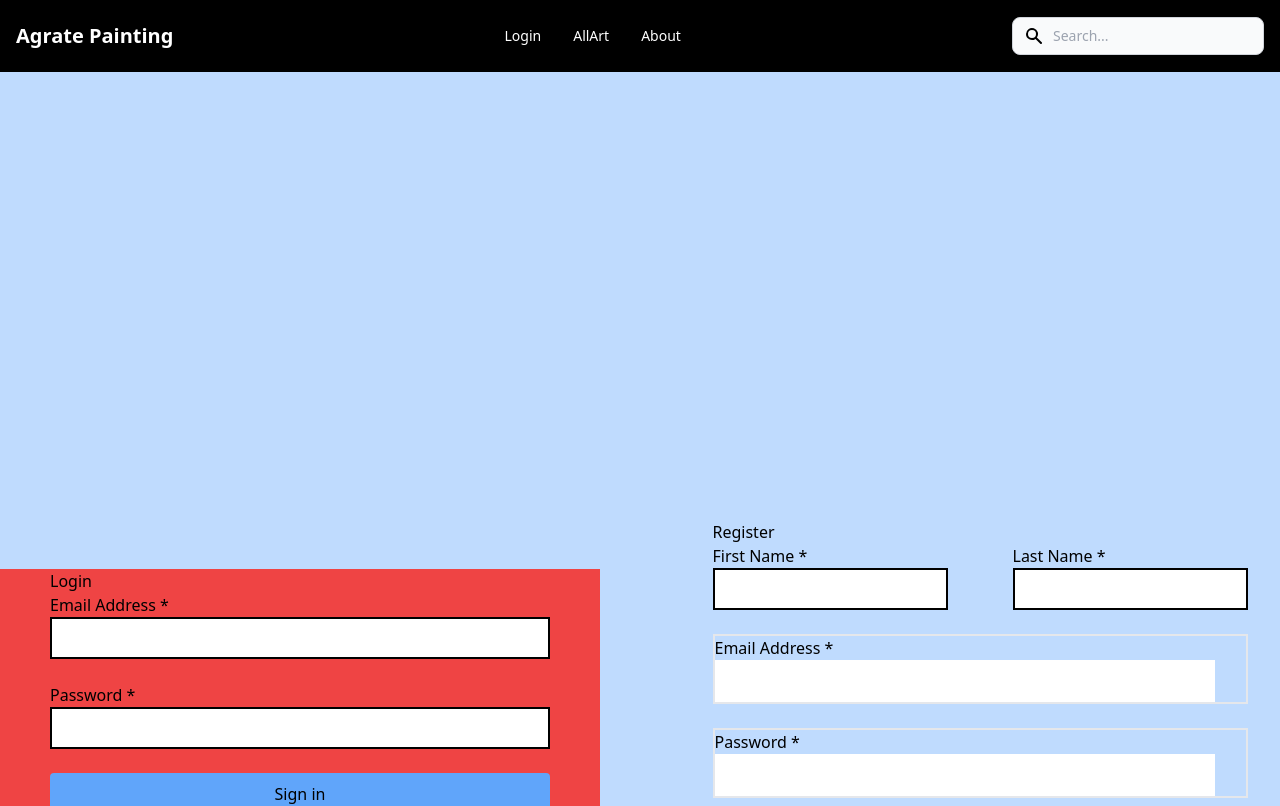
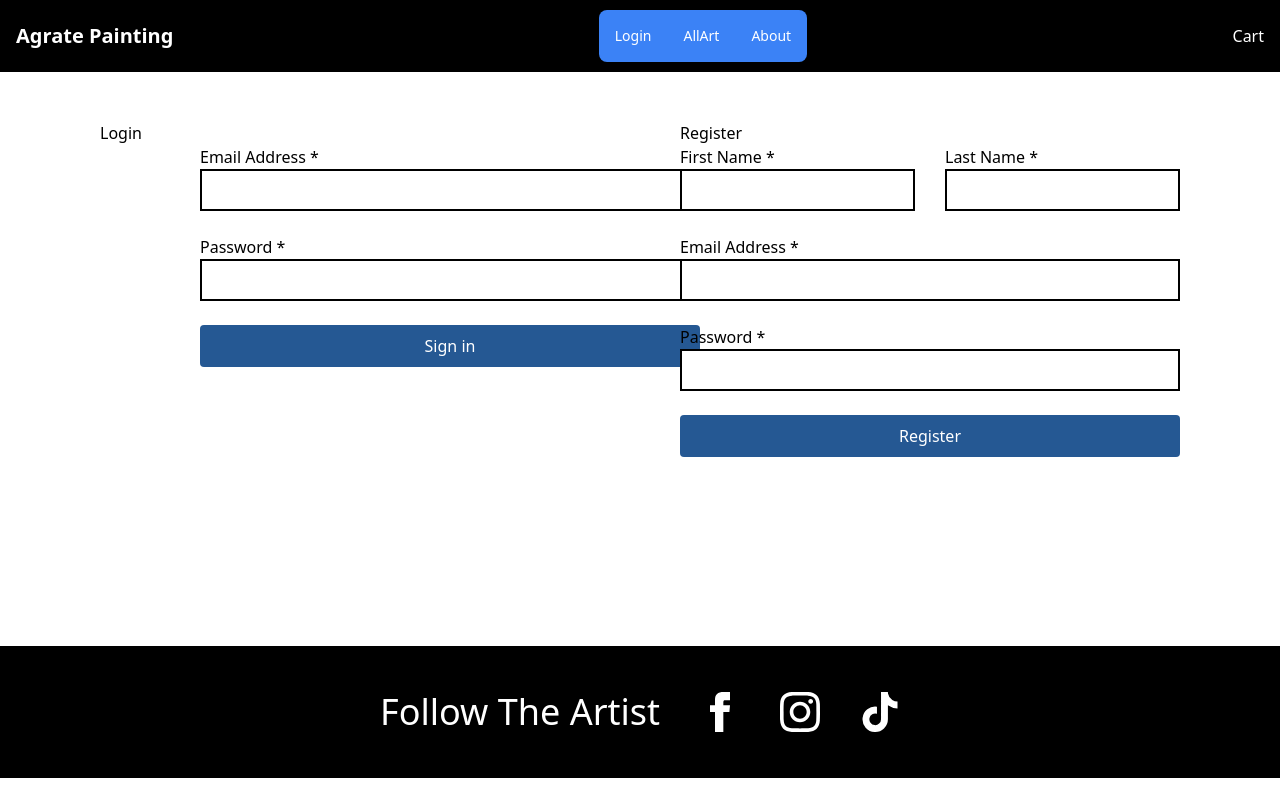
Before and after one commit to Agrate0718/Agrate-Painting, a React (Create React App) app in the folder client/: page /Login in a window 1280 px wide. Shown: the top 806 px of the page. Built offline with nearby package versions, Linux system fonts and the light colour scheme.

Commit message:
aadded footer to app.tsx and removed footer from all other files that had it, Created the CartPage.tsx, and took the search bar off of the navbar and replaced it with a link to the cart component page

```diff
--- a/client/src/App.tsx
+++ b/client/src/App.tsx
@@ -6,6 +6,8 @@ import LoginPage from "./components/Pages/LoginPage";
 import NavBar from "./components/Partials/NavBar";
 import jwt_decode from "jwt-decode";
 import { useEffect, useState } from "react";
+import Footer from "./components/Partials/Footer";
+import CartPage from "./components/Pages/CartPage";
 
 export default function App() {
   // interface currentUser{
@@ -64,8 +66,11 @@ export default function App() {
                 />
               }
             />
+
+            <Route path="/Cart" element={<CartPage />} />
           </Routes>
         </main>
+        <Footer />
       </div>
     </Router>
   );
--- a/client/src/components/Pages/AllArtworks.tsx
+++ b/client/src/components/Pages/AllArtworks.tsx
@@ -1,7 +1,6 @@
 import axios from "axios";
 import { useEffect, useMemo, useState } from "react";
 import ArtWorkCard from "../Partials/ArtworkCard";
-import Footer from "../Partials/Footer";
 
 export default function AllArtworks() {
   console.log("test page");
@@ -52,7 +51,6 @@ export default function AllArtworks() {
           <p>{errorMessage}</p>
         </div>
       </div>
-      <Footer />
     </div>
   );
 }
--- /dev/null
+++ b/client/src/components/Pages/CartPage.tsx
@@ -0,0 +1,7 @@
+export default function CartPage() {
+  return (
+    <div className="h-full w-full bg-orange-500">
+      <p>cart page</p>
+    </div>
+  );
+}
--- a/client/src/components/Pages/LandingPage.tsx
+++ b/client/src/components/Pages/LandingPage.tsx
@@ -1,5 +1,4 @@
 import Carousel from "../Partials/Carousel";
-import Footer from "../Partials/Footer";
 
 export default function LandingPage() {
   return (
@@ -14,7 +13,6 @@ export default function LandingPage() {
           fantastic artwork
         </div>
       </div>
-      <Footer />
     </div>
   );
 }
--- a/client/src/components/Pages/LoginPage.tsx
+++ b/client/src/components/Pages/LoginPage.tsx
@@ -1,7 +1,6 @@
 import axios from "axios";
 import { useState } from "react";
 import jwt_decode from "jwt-decode";
-import Footer from "../Partials/Footer";
 
 type LoginPageProps = {
   currentUser: any;
@@ -48,19 +47,23 @@ export default function LoginPage({
   };
   return (
     <div>
-      <div className="  grid gap-20 w-[484]  grid-cols-2   place-items-center h-[1240px] bg-blue-200">
+      <div className=" flex items-center block justify-center h-[550px] mt-6  ">
+        <div className=""></div>
+        <div className="  grid gap-20 w-[484]  grid-cols-2    h-[500px]  ">
+          <div className=" row-span-1">
+            <h2 className="">Login</h2>
             <form
-          className=" w-full flex justify-center items-center flex-wrap  bg-red-500"
+              className="  w-full flex justify-center items-center flex-wrap grid grid-cols-1 grid-cols-[300px]"
               onSubmit={handleSubmit}
             >
               {/* <!-- Email input --> */}
+
               <div className="mb-6 ">
-            <p className="mb-.1">Login</p>
-            <p className="mb-.1">Email Address *</p>
+                <p>Email Address *</p>
                 <input
                   type="email"
                   id="email"
-              className="w-[500px] h-[42px] border-solid border-2 border-black  p-2.5 "
+                  className="w-[500px] h-[42px] border-solid border-black border-2   p-2.5 "
                   onChange={(e) => setEmail(e.target.value)}
                   value={email}
                   required
@@ -73,7 +76,7 @@ export default function LoginPage({
                 <input
                   type="password"
                   id="password"
-              className="w-[500px] h-[42px] border-solid border-2 border-black  p-2.5"
+                  className="w-[500px] h-[42px]  border-solid border-black border-2   p-2.5"
                   onChange={(e) => setPassword(e.target.value)}
                   value={password}
                   required
@@ -83,51 +86,54 @@ export default function LoginPage({
               {/* <!-- Submit button --> */}
               <button
                 type="submit"
-            className="w-[500px] h-[42px] bg-blue-400 rounded  "
+                className="w-[500px] h-[42px] bg-[#255893] rounded text-white "
                 data-mdb-ripple="true"
                 data-mdb-ripple-color="light"
               >
                 Sign in
               </button>
             </form>
+          </div>
 
-        <div className=" ">
+          <div className="">
+            {" "}
+            <h2>Register</h2>
             <form
-            className="  bg-orage-500 w-full flex justify-center items-center flex-wrap grid grid-cols-2 grid-cols-[300px]"
+              className="  w-full flex justify-center items-center flex-wrap grid grid-cols-2 grid-cols-[265px] "
               onSubmit={handleSubmit}
             >
               {/* <!-- First Name input --> */}
-            <p className="mb  col-span-2 ">Register</p>
-            <div className="mb-6 ">
-              <p className="mb-.1">First Name *</p>
+
+              <div className="mb-6">
+                <p>First Name *</p>
                 <input
                   type="email"
                   id="email"
-                className="w-[235px] h-[42px] border-solid border-2 border-black  p-2.5 "
+                  className="w-[235px] h-[42px]  border-solid border-black border-2   p-2.5 "
                   onChange={(e) => setEmail(e.target.value)}
                   value={email}
                   required
                 />
               </div>
               {/* <!-- Last Name input --> */}
-            <div className="mb-6 ">
-              <p className="mb-.1">Last Name *</p>
+              <div className="mb-6">
+                <p>Last Name *</p>
                 <input
                   type="email"
                   id="email"
-                className="w-[235px] h-[42px] border-solid border-2 border-black  p-2.5 "
+                  className="w-[235px] h-[42px]  border-solid border-black border-2   p-2.5 "
                   onChange={(e) => setEmail(e.target.value)}
                   value={email}
                   required
                 />
               </div>
               {/* <!-- Email input --> */}
-            <div className="mb-6 col-end-3 col-span-2 border-2 ">
-              <p className="mb-.1">Email Address *</p>
+              <div className="mb-6 col-end-3 col-span-2  ">
+                <p>Email Address *</p>
                 <input
                   type="email"
                   id="email"
-                className="w-[500px] h-[42px] border-solid  border-black  p-2.5 "
+                  className="w-[500px] h-[42px]  border-solid border-black border-2  p-2.5 "
                   onChange={(e) => setEmail(e.target.value)}
                   value={email}
                   required
@@ -135,12 +141,12 @@ export default function LoginPage({
               </div>
 
               {/* <!-- Password input --> */}
-            <div className="mb-6 col-end-3 col-span-2 border-2">
+              <div className="mb-6 col-end-3 col-span-2 ">
                 <p>Password *</p>
                 <input
                   type="password"
                   id="password"
-                className="w-[500px] h-[42px] border-solid  border-black  p-2.5"
+                  className="w-[500px] h-[42px]  border-solid border-black border-2  p-2.5"
                   onChange={(e) => setPassword(e.target.value)}
                   value={password}
                   required
@@ -150,16 +156,16 @@ export default function LoginPage({
               {/* <!-- Submit button --> */}
               <button
                 type="submit"
-              className="w-[500px] h-[42px] bg-blue-400 rounded  "
+                className="w-[500px] h-[42px] bg-[#255893] rounded text-white  "
                 data-mdb-ripple="true"
                 data-mdb-ripple-color="light"
               >
-              Sign in
+                Register
               </button>
             </form>
           </div>
         </div>
-      <Footer />
+      </div>
     </div>
   );
 }
--- a/client/src/components/Partials/Footer.tsx
+++ b/client/src/components/Partials/Footer.tsx
@@ -2,14 +2,14 @@ export default function Footer() {
   return (
     <footer>
       <div className="h-[132px] bg-black mb-[100px] flex items-center justify-center">
-        <div className="text-white text-4xl">Follow The Artist:</div>
+        <div className="text-white text-4xl">Follow The Artist</div>
 
-        <div className=" bg-green-500 grid gap-10   grid-cols-3  place-items-center">
+        <div className="  grid gap-10 ml-10   grid-cols-3  place-items-center">
           {/* Facebook */}
           <svg
             xmlns="http://www.w3.org/2000/svg"
-            className="h-10 w-10"
-            fill="white"
+            className="h-10 w-10 fill-current text-white hover:text-slate-400"
+            // fill="white"
             viewBox="0 0 24 24"
           >
             <path d="M9 8h-3v4h3v12h5v-12h3.642l.358-4h-4v-1.667c0-.955.192-1.333 1.115-1.333h2.885v-5h-3.808c-3.596 0-5.192 1.583-5.192 4.615v3.385z" />
@@ -18,8 +18,8 @@ export default function Footer() {
           {/* Instagram */}
           <svg
             xmlns="http://www.w3.org/2000/svg"
-            className="h-10 w-10"
-            fill="white"
+            className="h-10 w-10 fill-current text-white hover:text-slate-400"
+            // fill="white"
             viewBox="0 0 24 24"
           >
             <path d="M12 2.163c3.204 0 3.584.012 4.85.07 3.252.148 4.771 1.691 4.919 4.919.058 1.265.069 1.645.069 4.849 0 3.205-.012 3.584-.069 4.849-.149 3.225-1.664 4.771-4.919 4.919-1.266.058-1.644.07-4.85.07-3.204 0-3.584-.012-4.849-.07-3.26-.149-4.771-1.699-4.919-4.92-.058-1.265-.07-1.644-.07-4.849 0-3.204.013-3.583.07-4.849.149-3.227 1.664-4.771 4.919-4.919 1.266-.057 1.645-.069 4.849-.069zm0-2.163c-3.259 0-3.667.014-4.947.072-4.358.2-6.78 2.618-6.98 6.98-.059 1.281-.073 1.689-.073 4.948 0 3.259.014 3.668.072 4.948.2 4.358 2.618 6.78 6.98 6.98 1.281.058 1.689.072 4.948.072 3.259 0 3.668-.014 4.948-.072 4.354-.2 6.782-2.618 6.979-6.98.059-1.28.073-1.689.073-4.948 0-3.259-.014-3.667-.072-4.947-.196-4.354-2.617-6.78-6.979-6.98-1.281-.059-1.69-.073-4.949-.073zm0 5.838c-3.403 0-6.162 2.759-6.162 6.162s2.759 6.163 6.162 6.163 6.162-2.759 6.162-6.163c0-3.403-2.759-6.162-6.162-6.162zm0 10.162c-2.209 0-4-1.79-4-4 0-2.209 1.791-4 4-4s4 1.791 4 4c0 2.21-1.791 4-4 4zm6.406-11.845c-.796 0-1.441.645-1.441 1.44s.645 1.44 1.441 1.44c.795 0 1.439-.645 1.439-1.44s-.644-1.44-1.439-1.44z" />
@@ -29,16 +29,16 @@ export default function Footer() {
           <svg
             xmlns="http://www.w3.org/2000/svg"
             viewBox="0 0 448 512"
-            className="h-10 w-10"
+            className="h-10 w-10 fill-current text-white hover:text-slate-400"
           >
             <path
-              fill="white"
+              // fill="white"
               d="M448,209.91a210.06,210.06,0,0,1-122.77-39.25V349.38A162.55,162.55,0,1,1,185,188.31V278.2a74.62,74.62,0,1,0,52.23,71.18V0l88,0a121.18,121.18,0,0,0,1.86,22.17h0A122.18,122.18,0,0,0,381,102.39a121.43,121.43,0,0,0,67,20.14Z"
             />
           </svg>
         </div>
       </div>
-      <ul className="text-center ">
+      <ul className="text-center mb-10 ">
         <li className="mb-[10px]">About Us</li>
         <li className="mb-[10px]">View All Artworks</li>
         <li className="mb-[10px]">Inquire</li>
--- a/client/src/components/Partials/NavBar.tsx
+++ b/client/src/components/Partials/NavBar.tsx
@@ -53,7 +53,11 @@ export default function NavBar({ currentUser, handleLogout }: NavBarProps) {
             </span>
           </Link>
           <div className="flex md:order-2">
-            <button
+            <Link to={"/cart"}>
+              <p className="text-white">Cart</p>
+            </Link>
+
+            {/* <button
               type="button"
               data-collapse-toggle="navbar-search"
               aria-controls="navbar-search"
@@ -74,8 +78,8 @@ export default function NavBar({ currentUser, handleLogout }: NavBarProps) {
                 ></path>
               </svg>
               <span className="sr-only">Search</span>
-            </button>
-            <div className="relative hidden md:block">
+            </button> */}
+            {/* <div className="relative hidden md:block">
               <div className="absolute inset-y-0 left-0 flex items-center pl-3 pointer-events-none">
                 <svg
                   className="w-5 h-5 text-grey-500"
@@ -120,7 +124,7 @@ export default function NavBar({ currentUser, handleLogout }: NavBarProps) {
                   clipRule="evenodd"
                 ></path>
               </svg>
-            </button>
+            </button> */}
           </div>
           <div
             className="items-center justify-between hidden w-full md:flex md:w-auto md:order-1"
@@ -145,11 +149,11 @@ export default function NavBar({ currentUser, handleLogout }: NavBarProps) {
               <input
                 type="text"
                 id="search-navbar"
-                className="block w-full p-2 pl-10 text-sm text-gray-900 border border-gray-300 rounded-lg bg-gray-50 focus:ring-blue-500 focus:border-blue-500 dark:bg-gray-700 dark:border-gray-600 dark:placeholder-gray-400 dark:text-grey-500 dark:focus:ring-blue-500 dark:focus:border-blue-500"
+                className="block w-full p-2 pl-10 text-sm text-gray-900 border border-gray-300 rounded-lg bg-green-500 focus:ring-blue-500 focus:border-blue-500 dark:bg-gray-700 dark:border-gray-600 dark:placeholder-gray-400 dark:text-grey-500 dark:focus:ring-blue-500 dark:focus:border-blue-500"
                 placeholder="Search..."
               />
             </div>
-            <ul className="flex flex-col  p-4 mt-4 border border-gray-100 rounded-lg  md:flex-row md:space-x-8 md:mt-0 md:text-sm md:font-medium md:border-0 bg-black">
+            <ul className="flex flex-col  p-4 mt-4 border border-gray-100 rounded-lg  md:flex-row md:space-x-8 md:mt-0 md:text-sm md:font-medium md:border-0 bg-blue-500">
               <li>
                 <Link
                   to={"/Login"}
```
Also changed, not shown: client/src/components/Pages/AboutPage.tsx (+1 -8 lines). Lines whose indentation alone changed are shown as unchanged.
